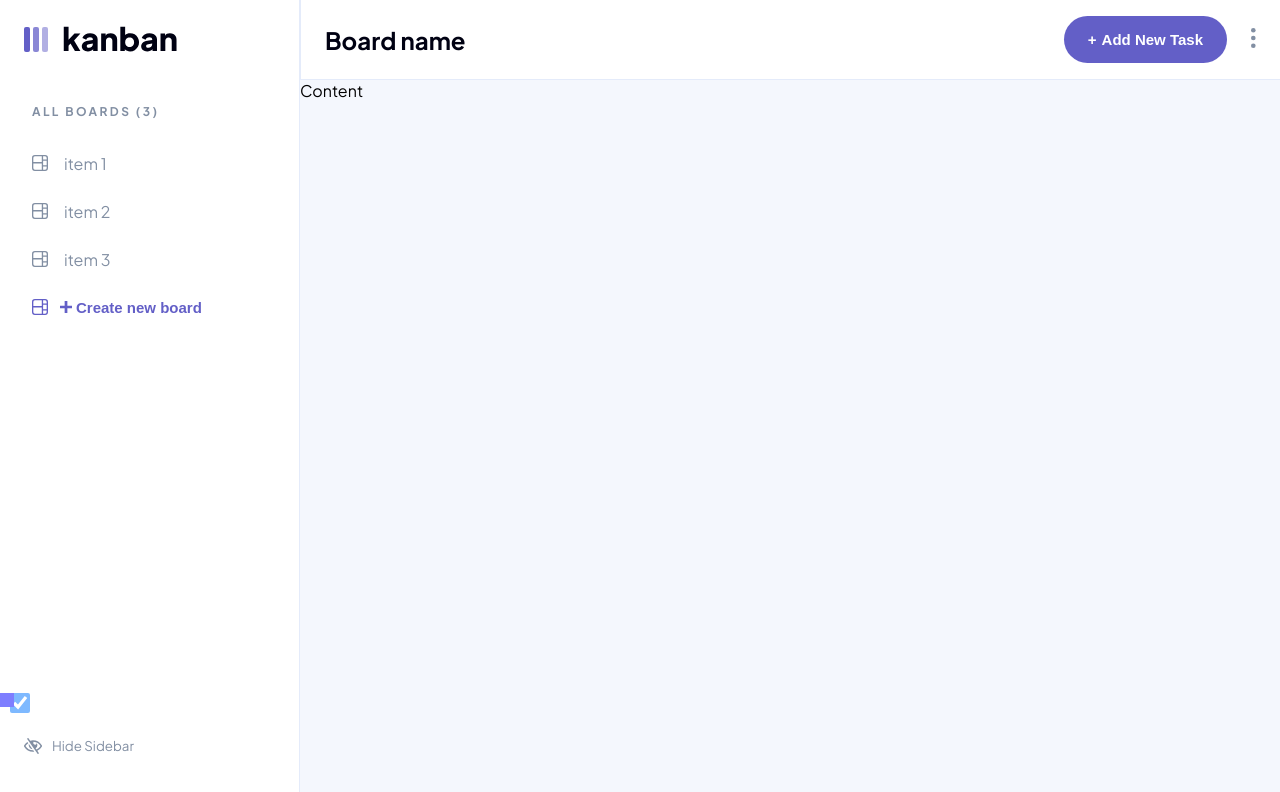
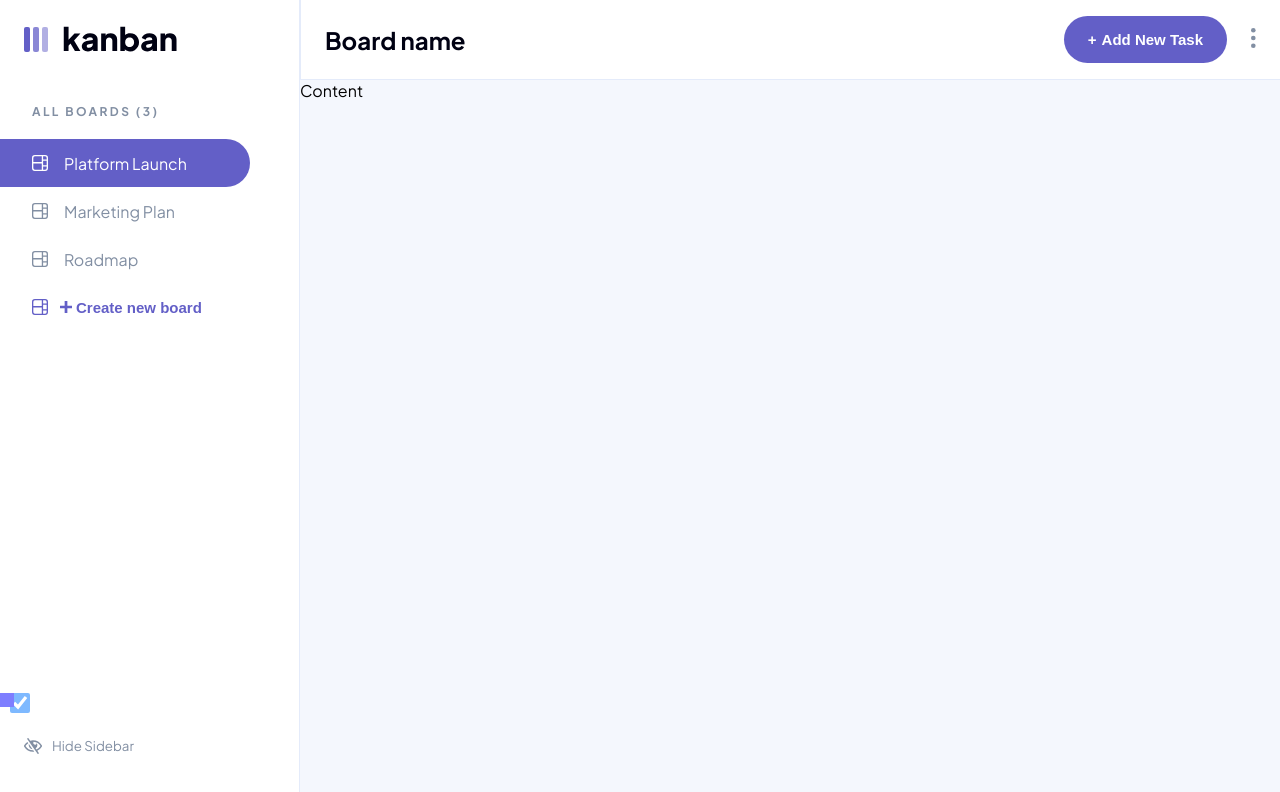
Before and after one commit to Cats-n-coffee/fem-kabanBoard-FE, a Vue app: page / in a window 1280 px wide. Shown: the top 792 px of the page. Built offline with nearby package versions, Linux system fonts and the light colour scheme.

Commit message:
add board store, add current board with status

```diff
--- a/src/App.vue
+++ b/src/App.vue
@@ -13,6 +13,7 @@
 </template>
 
 <script setup lang="ts">
+import { onMounted } from 'vue';
 import { storeToRefs } from 'pinia';
 import TopbarVue from './components/topbar/Topbar.vue';
 import Sidebar from './components/sidebar/Sidebar.vue';
@@ -20,10 +21,18 @@ import MainContent from './components/boardContent/MainContent.vue';
 import Modal from './components/common/Modal.vue';
 import ShowSidebar from '@/assets/images/icon-show-sidebar.svg?component';
 import { useHideSidebar } from '@/stores/appGlobals';
+import { useBoardsStore } from '@/stores/boards';
 
 const sidebarStore = useHideSidebar();
 const { hideSidebar } = storeToRefs(sidebarStore);
 const { handleShowSidebar } = sidebarStore;
+
+const boardsStore = useBoardsStore();
+const { fetchBoards } = boardsStore;
+
+onMounted(async () => {
+  await fetchBoards();
+})
 </script>
 
 <style scoped lang="less">
--- a/src/components/sidebar/Sidebar.vue
+++ b/src/components/sidebar/Sidebar.vue
@@ -5,17 +5,14 @@
             <h2>All Boards (3)</h2>
             <div class="all-boards-actions">
                 <ul>
-                    <li>
+                    <li
+                      v-for="{ id, name } in boards"
+                      :key="id"
+                      @click="setCurrentBoard(id)"
+                      :class="{ active: currentBoard.id === id }"
+                    >
                         <BoardIcon />
-                        <span>item 1</span>
-                    </li>
-                    <li>
-                        <BoardIcon />
-                        <span>item 2</span>
-                    </li>
-                    <li>
-                        <BoardIcon />
-                        <span>item 3</span>
+                        <span>{{ name }}</span>
                     </li>
                 </ul>
                 <button class="create-board-button">
@@ -37,15 +34,24 @@
 </template>
 
 <script setup lang="ts">
+import { storeToRefs } from 'pinia';
 import ThemeSwitcher from './ThemeSwitcher.vue';
 import Logo from '@/components/common/Logo.vue';
 import BoardIcon from '@/components/icons/BoardIcon.vue';
 import PlusIcon from '@/components/icons/PlusIcon.vue';
 import HideSidebarIcon from '@/assets/images/icon-hide-sidebar.svg?component';
 import { useHideSidebar } from '@/stores/appGlobals';
+import { useBoardsStore, useCurrentBoard } from '@/stores/boards';
 
 const sidebarStore = useHideSidebar();
 const { handleHideSidebar } = sidebarStore;
+
+const boardsStore = useBoardsStore();
+const { boards } = storeToRefs(boardsStore);
+
+const currentBoardStore = useCurrentBoard();
+const { currentBoard } = storeToRefs(currentBoardStore);
+const { setCurrentBoard } = currentBoardStore;
 
 defineProps<{
     hideSidebar: boolean,
@@ -164,6 +170,19 @@ defineProps<{
                 fill: var(--primary);
             }
         }
+
+        &.active {
+            background-color: var(--primary);
+            border-radius: 0 100px 100px 0;
+
+            span {
+                color: var(--white);
+            }
+
+            :deep(svg path) {
+                fill: var(--white);
+            }
+        }
     }
 
     @media screen and (min-width: 700px) {
--- /dev/null
+++ b/src/stores/boards.ts
@@ -0,0 +1,102 @@
+import { ref, type Ref } from 'vue';
+import { defineStore } from 'pinia';
+
+interface BoardsOnlyType {
+    id: string,
+    name: string,
+}
+
+interface BoardsType {
+    id: string,
+    name: string,
+    columns: [],
+}
+
+interface AllBoardType {
+    boards: BoardsType[],
+};
+
+export const useBoardsStore = defineStore('boards', () => {
+    const allBoards: Ref<AllBoardType> = ref({ boards: [] });
+    const boards: Ref<BoardsOnlyType[]> = ref([]);
+    const columnsAndTasks = ref([]);
+
+    const fetchBoards = async () => {
+        const response = await fetch('./data.json');
+        const jsonBoards = await response.json();
+        allBoards.value = jsonBoards;
+        console.log('all', allBoards.value);
+        // add localStorage
+        prepareStateAfterFetch();
+        return jsonBoards;
+    };
+
+    const getBoards = () => {
+        allBoards.value.boards.forEach(
+            (board) => boards.value.push({ id: board.id, name: board.name })
+        );
+    };
+
+    const setBoards = () => { };
+
+    const getColumns = () => { };
+
+    const setColumns = () => { };
+
+    const getTasks = () => { };
+
+    const getColumnTasks = () => {
+
+    };
+
+    const setTaskColumn = () => { }; // status
+
+    const setTaskTitle = () => { };
+
+    const setTaskSubtasks = () => { };
+
+    const setTaskDescription = () => { };
+
+    const deleteBoard = () => { };
+
+    const deleteColumn = () => { };
+
+    const deleteTask = () => { };
+
+    // add more methods to get the numbers for each?
+    // break for tasks/columns/boards?
+
+    const prepareStateAfterFetch = () => {
+        getBoards();
+
+        if (boards.value.length) {
+            const currentBoardStore = useCurrentBoard();
+            currentBoardStore.setCurrentBoard(boards.value[0].id);
+        }
+    }
+
+    return {
+        allBoards,
+        fetchBoards,
+        boards,
+        getBoards,
+    };
+});
+
+export const useCurrentBoard = defineStore('currentBoard', () => {
+    const currentBoard: Ref<{ id: string }> = ref({ id: '' });
+
+    const getCurrentBoard = () => {
+        return currentBoard.value;
+    };
+
+    const setCurrentBoard = (id: string) => {
+        currentBoard.value.id = id;
+    };
+
+    return {
+        currentBoard,
+        getCurrentBoard,
+        setCurrentBoard,
+    }
+});
```
